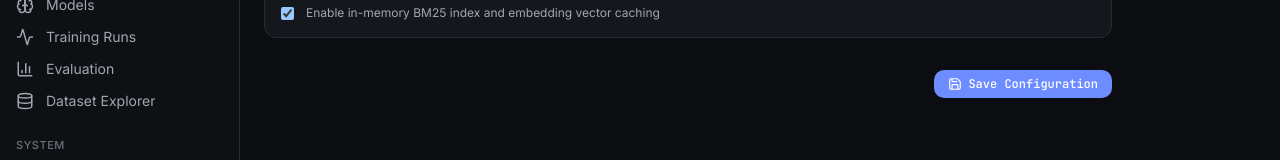
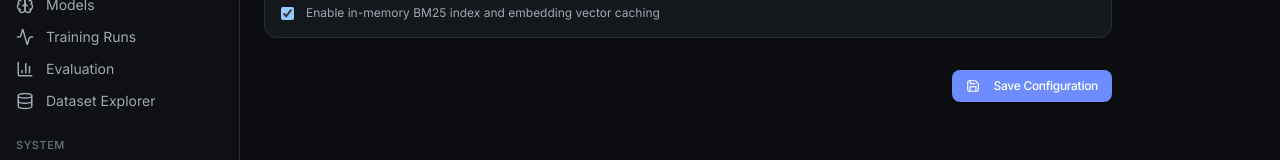
Before and after one commit to Mrvikas06/Codexa, a React (Vite) app in the folder frontend/: page /settings in a window 1280 px wide. Shown: the part 437-597 px from the top of the page. Built offline with nearby package versions, Linux system fonts and the light colour scheme; no server answers.

Commit message:
premium button system

```diff
--- a/frontend/src/components/ui/Button.tsx
+++ b/frontend/src/components/ui/Button.tsx
@@ -1,38 +1,78 @@
 import React from "react";
+import { Loader2 } from "lucide-react";
+import { cn } from "@/lib/utils";
 
-interface ButtonProps extends React.ButtonHTMLAttributes<HTMLButtonElement> {
-  variant?: "primary" | "secondary" | "danger" | "ghost";
-  size?: "sm" | "md" | "lg";
+export interface ButtonProps extends React.ButtonHTMLAttributes<HTMLButtonElement> {
+  variant?: "primary" | "secondary" | "tertiary" | "ghost" | "destructive" | "outline";
+  size?: "xs" | "sm" | "md" | "lg";
+  loading?: boolean;
+  leftIcon?: React.ReactNode;
+  rightIcon?: React.ReactNode;
 }
 
-export const Button: React.FC<ButtonProps> = ({
+export const Button = React.forwardRef<HTMLButtonElement, ButtonProps>(
+  (
+    {
       children,
       variant = "primary",
       size = "md",
-  className = "",
+      loading = false,
+      leftIcon,
+      rightIcon,
+      className,
       disabled,
       ...props
-}) => {
-  const variantStyles = {
-    primary: "bg-[#6C8CFF] hover:bg-[#5b7ce6] text-white",
-    secondary: "bg-[#14171C] hover:bg-[#191D23] border border-[#262B33] text-[#F1F3F5]",
-    danger: "bg-rose-600 hover:bg-rose-700 text-white",
-    ghost: "hover:bg-[#14171C] text-[#A0A7B2] hover:text-[#F1F3F5]",
+    },
+    ref
+  ) => {
+    const variantStyles: Record<string, string> = {
+      primary:
+        "bg-atlas-accent text-white hover:bg-atlas-accent-hover shadow-subtle focus-visible:ring-atlas-accent active:bg-blue-600",
+      secondary:
+        "bg-atlas-surface text-atlas-text hover:bg-atlas-surface-secondary border border-atlas-border hover:border-atlas-border-strong focus-visible:ring-atlas-border-strong",
+      tertiary:
+        "bg-transparent text-atlas-text-secondary hover:text-atlas-text hover:bg-atlas-hover border border-atlas-border/60 hover:border-atlas-border focus-visible:ring-atlas-border",
+      outline:
+        "bg-transparent text-atlas-text hover:bg-atlas-hover border border-atlas-border hover:border-atlas-border-strong",
+      ghost:
+        "bg-transparent text-atlas-text-secondary hover:text-atlas-text hover:bg-atlas-hover focus-visible:ring-atlas-hover",
+      destructive:
+        "bg-rose-600/90 text-white hover:bg-rose-600 border border-rose-500/30 focus-visible:ring-rose-500 active:bg-rose-700",
     };
 
-  const sizeStyles = {
-    sm: "px-2.5 py-1 text-xs",
-    md: "px-3.5 py-1.5 text-xs font-medium",
-    lg: "px-4 py-2 text-sm font-medium",
+    const sizeStyles: Record<string, string> = {
+      xs: "h-6 px-2 text-[11px] gap-1 rounded",
+      sm: "h-7 px-2.5 text-xs gap-1.5 rounded-md",
+      md: "h-8 px-3.5 text-xs font-medium gap-2 rounded-md",
+      lg: "h-10 px-4 text-sm font-medium gap-2.5 rounded-lg",
     };
 
     return (
       <button
-      disabled={disabled}
-      className={`inline-flex items-center justify-center rounded-lg transition disabled:opacity-50 disabled:cursor-not-allowed ${variantStyles[variant]} ${sizeStyles[size]} ${className}`}
+        ref={ref}
+        disabled={disabled || loading}
+        className={cn(
+          "inline-flex items-center justify-center font-sans tracking-tight select-none",
+          "transition-all duration-150 ease-out",
+          "focus-visible:outline-none focus-visible:ring-2 focus-visible:ring-offset-1 focus-visible:ring-offset-atlas-bg",
+          "active:scale-[0.98]",
+          "disabled:opacity-45 disabled:pointer-events-none disabled:cursor-not-allowed",
+          variantStyles[variant],
+          sizeStyles[size],
+          className
+        )}
         {...props}
       >
+        {loading ? (
+          <Loader2 className="w-3.5 h-3.5 animate-spin shrink-0 text-current" />
+        ) : (
+          leftIcon && <span className="shrink-0">{leftIcon}</span>
+        )}
         {children}
+        {!loading && rightIcon && <span className="shrink-0">{rightIcon}</span>}
       </button>
     );
-};
+  }
+);
+
+Button.displayName = "Button";
```
Lines whose indentation alone changed are shown as unchanged.
